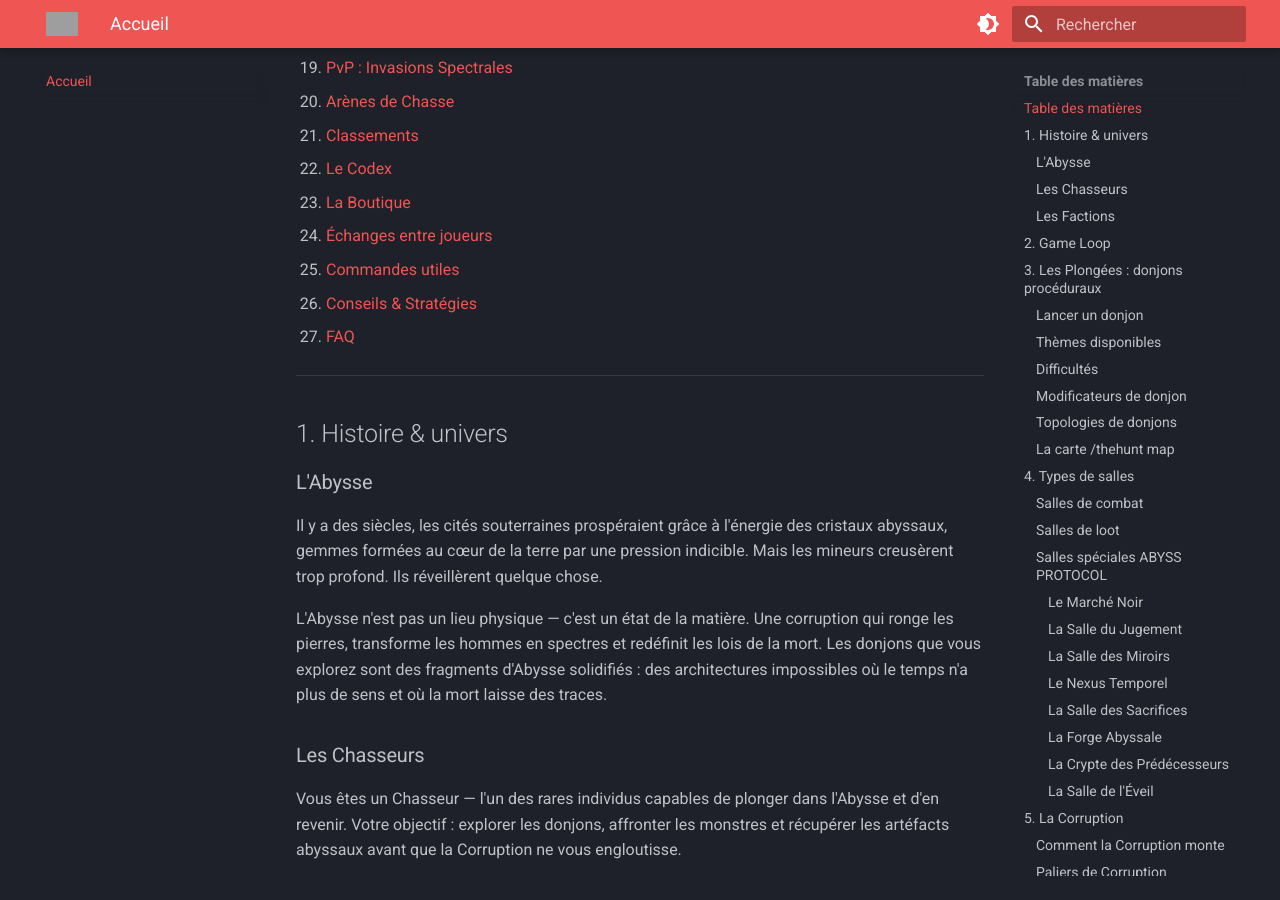
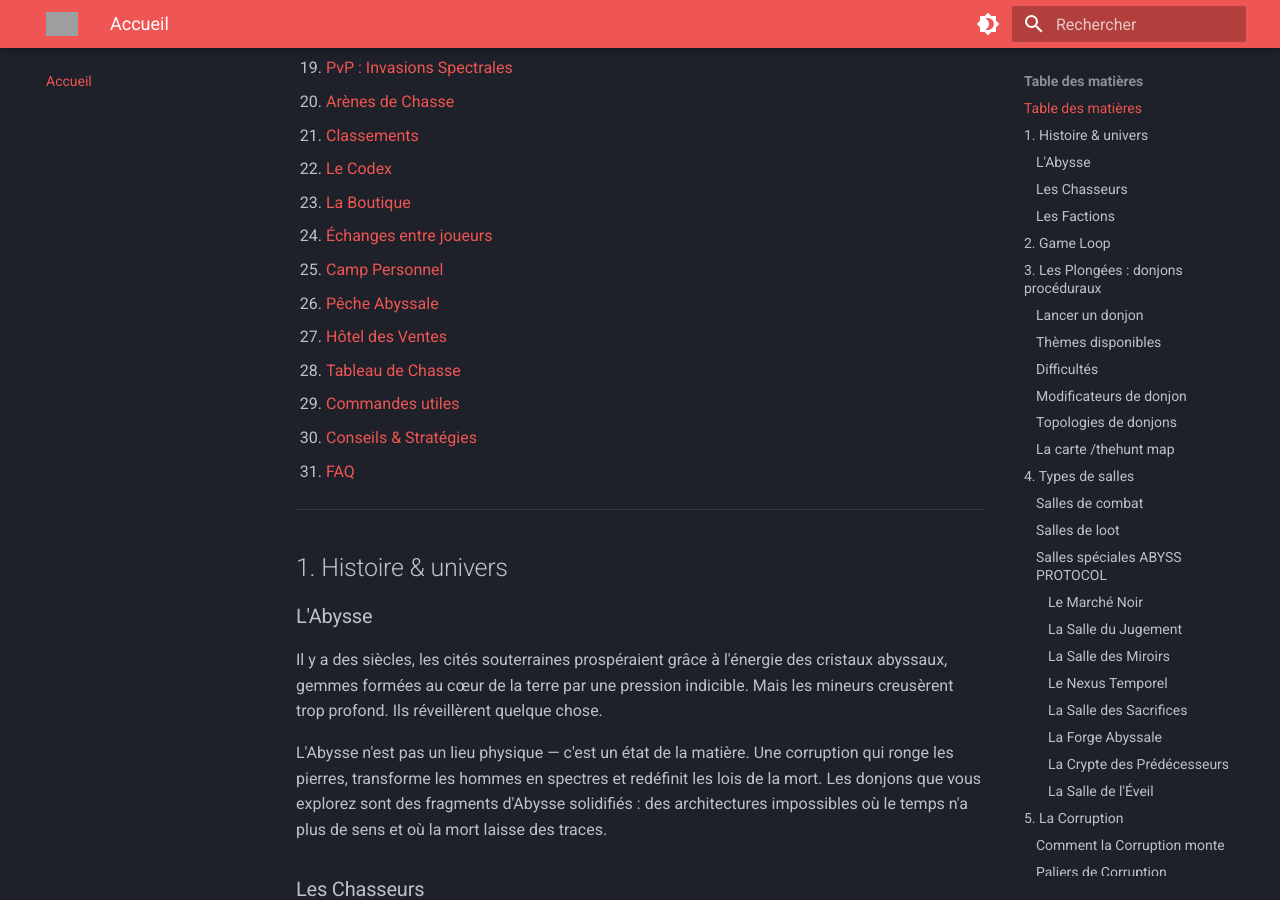
Before and after one commit to ympax14/TheHunt-Wiki, an MkDocs documentation site: the page built from docs/index.md, in a window 1280 px wide and 900 px high, scrolled down 998 px. Built offline with MkDocs 1.6.1 and Material for MkDocs 9.7.7, drawn with Linux system fonts in a browser that asks for light colours; grey boxes are pictures that could not be loaded.

Commit message:
Wiki update

```diff
--- a/docs/index.md
+++ b/docs/index.md
@@ -32,9 +32,13 @@
 22. [Le Codex](#22-le-codex)
 23. [La Boutique](#23-la-boutique)
 24. [Échanges entre joueurs](#24-échanges-entre-joueurs)
-25. [Commandes utiles](#25-commandes-utiles)
-26. [Conseils & Stratégies](#26-conseils--stratégies)
-27. [FAQ](#27-faq)
+25. [Camp Personnel](#25-camp-personnel)
+26. [Pêche Abyssale](#26-pêche-abyssale)
+27. [Hôtel des Ventes](#27-hôtel-des-ventes)
+28. [Tableau de Chasse](#28-tableau-de-chasse)
+29. [Commandes utiles](#29-commandes-utiles)
+30. [Conseils & Stratégies](#30-conseils--stratégies)
+31. [FAQ](#31-faq)
 
 ---
 
```
